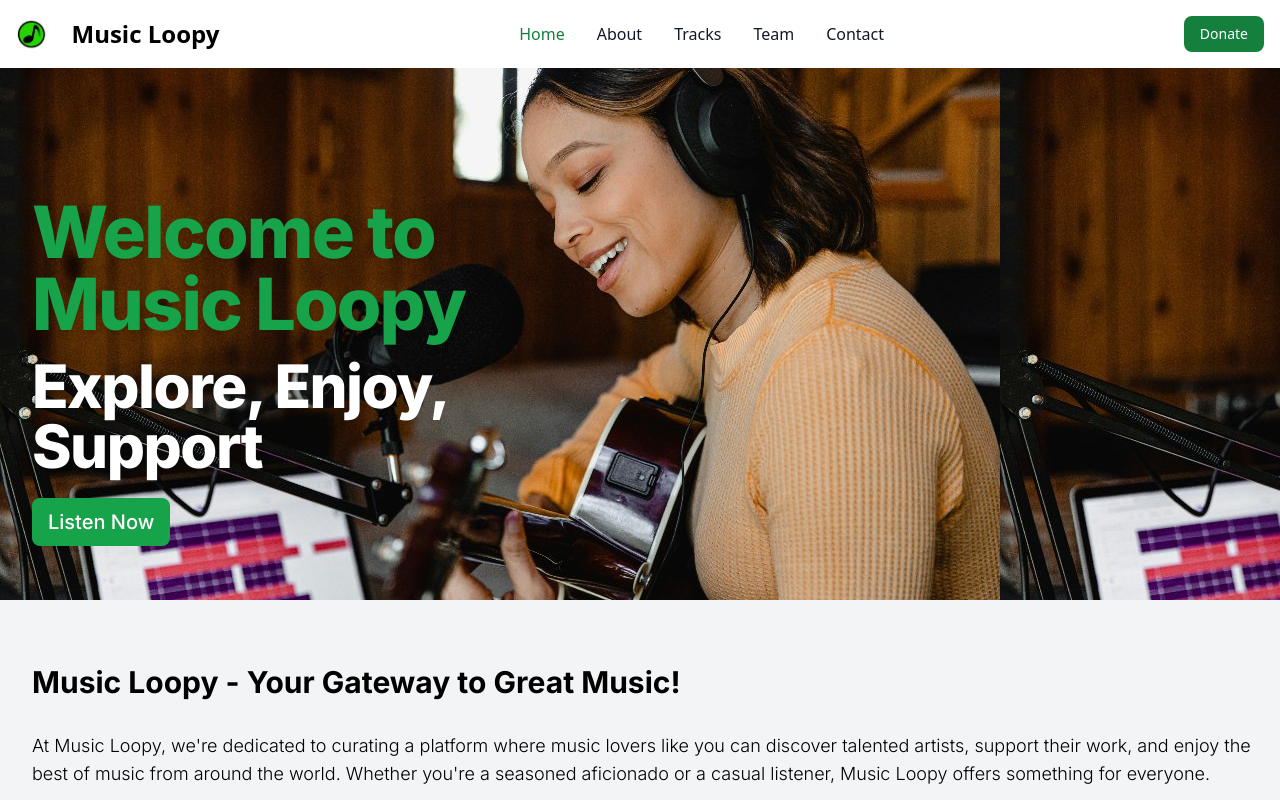
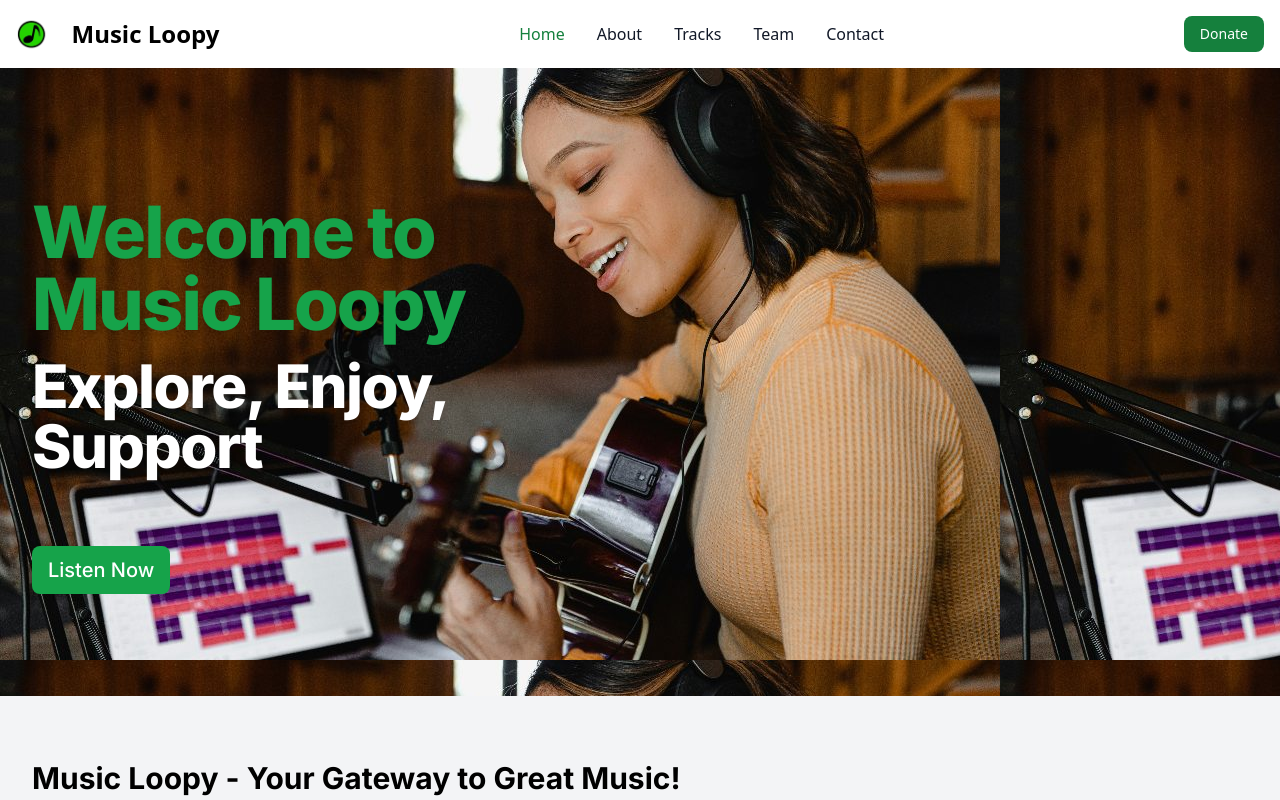
Before and after one commit to AyabongaQwabi/music-loopy-landing-page, a Next.js app: page / in a window 1280 px wide. Shown: the top 800 px of the page. Built offline with nearby package versions, Linux system fonts and the light colour scheme.

Commit message:
fix spacing

```diff
--- a/src/components/hero/index.js
+++ b/src/components/hero/index.js
@@ -16,7 +16,7 @@ const Hero = ({ image, header, subHeader, text, cta }) => {
             </h2>
           )}
 
-          <div className='my-8'>
+          <div className='my-20'>
           <Link href={cta.link} className='my-24 mt-4 text-white bg-green-600 hover:bg-green-800 focus:ring-4 focus:outline-none focus:ring-green-300 font-medium rounded-lg  text-xl px-4 py-3 text-center mr-3 md:mr-0 dark:bg-green-600 dark:hover:bg-green-700 dark:focus:ring-green-800'>
             {cta.title}
           </Link>
```
